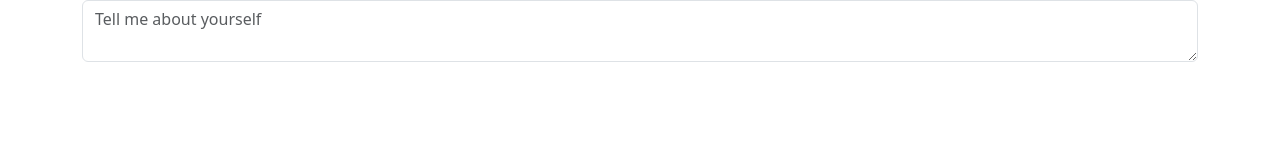
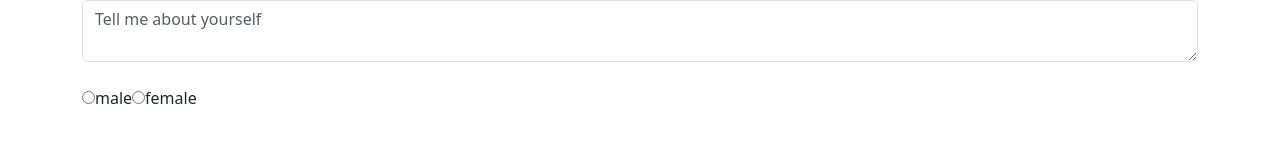
Before and after one commit to rakibulapon46/React-JS, a React (Vite) app in the folder 08/Bootstrap/: page / in a window 1280 px wide. Shown: the part 267-410 px from the top of the page. Built offline with nearby package versions, Linux system fonts and the light colour scheme.

Commit message:
radio create

```diff
--- a/08/Bootstrap/src/Input.jsx
+++ b/08/Bootstrap/src/Input.jsx
@@ -18,6 +18,11 @@ function Input() {
     <input type="date" name="CreationDate" className="form-control" onChange={formChange}/>
     <br />
     <textarea name="About" placeholder="Tell me about yourself" className="form-control" onChange={formChange}></textarea>
+    <br />
+    <input type="radio" name="gender" value="male" onChange={formChange}/>
+    <label htmlFor="gender">male</label>
+    <input type="radio" name="gender" value="female" onChange={formChange}/>
+    <label htmlFor="gender">female</label>
     </div>
   )
 }
```
